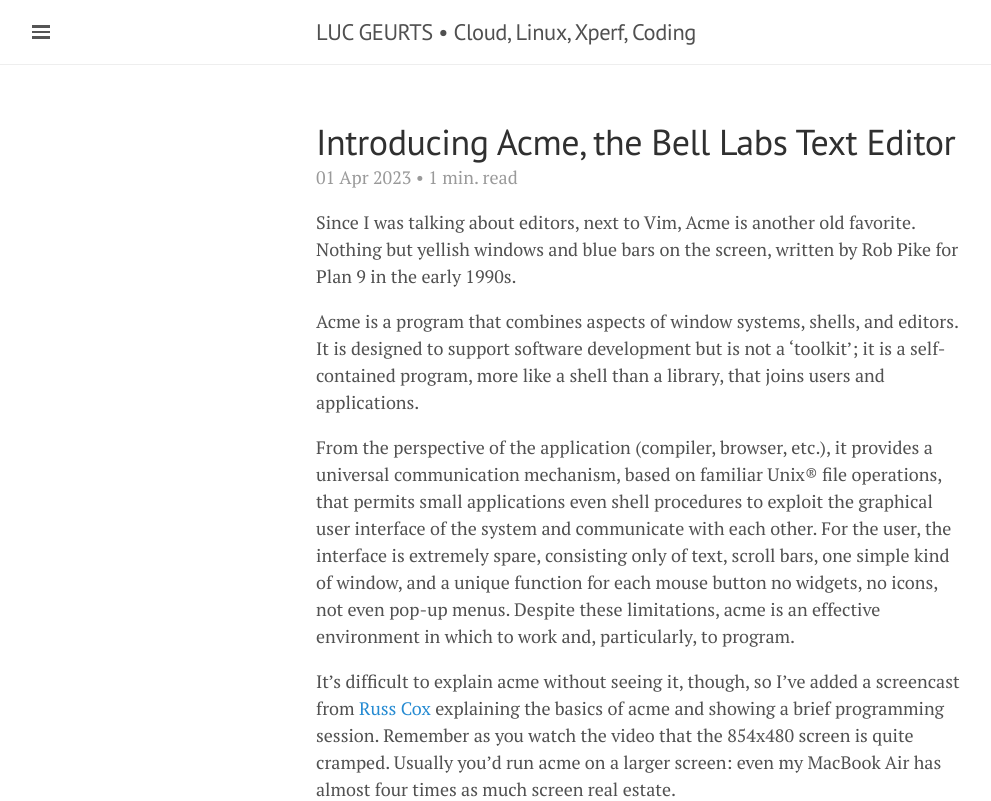
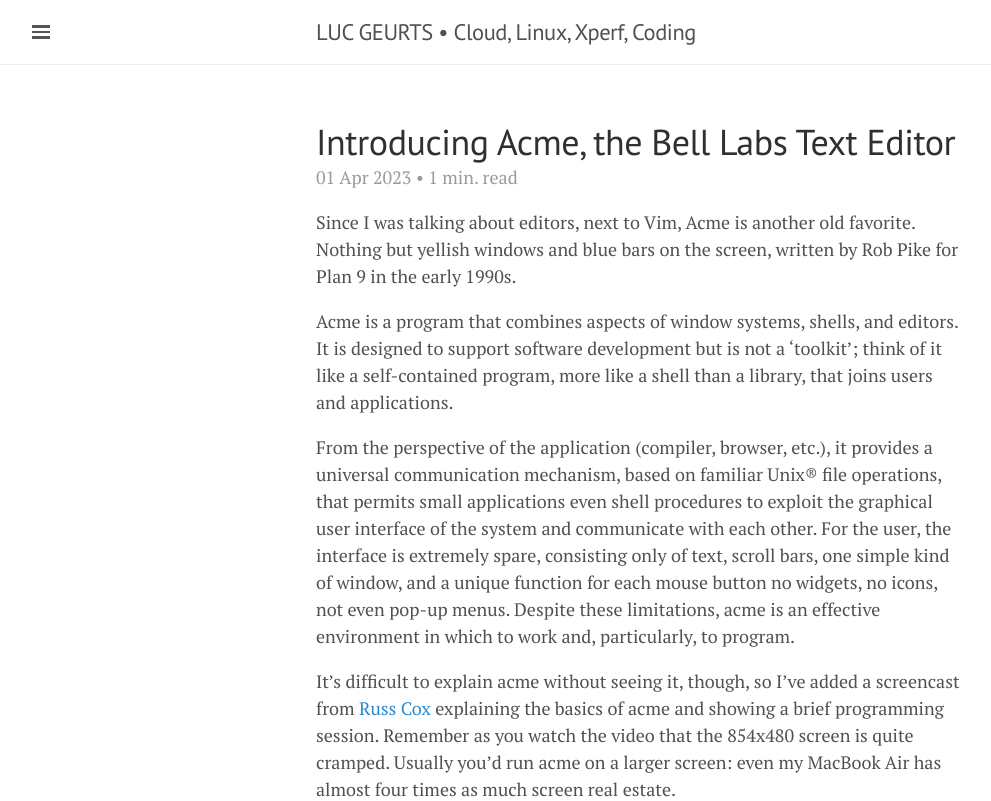
Before and after one commit to lgeurts/lgeurts.github.io, a Jekyll site: the page built from _posts/2023-04-01-introducing-acme.md, in a window 1280 px wide. Shown: the top 801 px of the page, without its empty margins (0-991 px from the left). Built offline with Jekyll 4.4.1, drawn with Linux system fonts in a browser that asks for light colours; nearby versions of some CDN libraries; comment, search, counter and statistics services are not loaded; grey boxes are pictures that could not be loaded.

Commit message:
Update 2023-04-01-introducing-acme.md

```diff
--- a/_posts/2023-04-01-introducing-acme.md
+++ b/_posts/2023-04-01-introducing-acme.md
@@ -9,7 +9,7 @@
 
 Since I was talking about editors, next to Vim, Acme is another old favorite. Nothing but yellish windows and blue bars on the screen, written by Rob Pike for Plan 9 in the early 1990s.
 
-Acme is a program that combines aspects of window systems, shells, and editors. It is designed to support software development but is not a ‘toolkit’; it is a self-contained program, more like a shell than a library, that joins users and applications.
+Acme is a program that combines aspects of window systems, shells, and editors. It is designed to support software development but is not a ‘toolkit’; think of it like a self-contained program, more like a shell than a library, that joins users and applications.
 
 From the perspective of the application (compiler, browser, etc.), it provides a universal communication mechanism, based on familiar Unix® file operations, that permits small applications even shell procedures to exploit the graphical user interface of the system and communicate with each other. For the user, the interface is extremely spare, consisting only of text, scroll bars, one simple kind of window, and a unique function for each mouse button no widgets, no icons, not even pop-up menus. Despite these limitations, acme is an effective environment in which to work and, particularly, to program.
 
```
